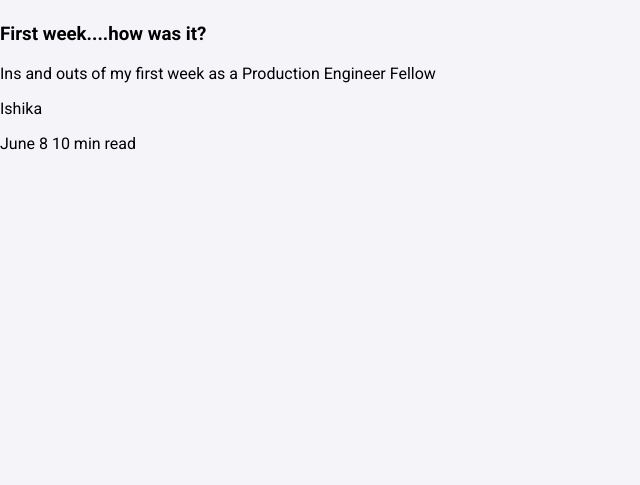
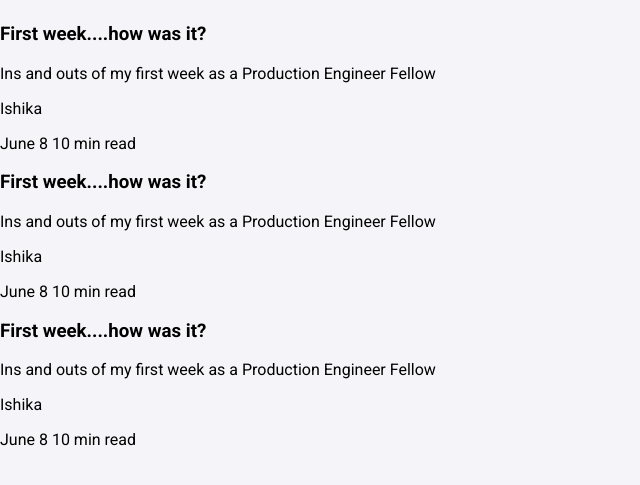
Before and after one commit to MLH-Fellowship/flask-blogger, a Flask app: page / in a window 1280 px wide. Shown: the part 255-740 px from the top of the page, without its empty margins (0-640 px from the left). Run offline with Flask 2, Linux system fonts and the light colour scheme.

Commit message:
add basic layout to home page

```diff
--- a/app/templates/index.html
+++ b/app/templates/index.html
@@ -44,12 +44,24 @@
       </h1>
     </div>
     <section class="blogposts">
-      <div class="post">
+      <a class="post">
         <h3>First week....how was it?</h3>
         <p>Ins and outs of my first week as a Production Engineer Fellow</p>
-        <a>Ishika</a>
+        <img>Ishika</img>
         <p>June 8 10 min read</p>
-      </div>
+      </a>
+      <a class="post">
+        <h3>First week....how was it?</h3>
+        <p>Ins and outs of my first week as a Production Engineer Fellow</p>
+        <img>Ishika</img>
+        <p>June 8 10 min read</p>
+      </a>
+      <a class="post">
+        <h3>First week....how was it?</h3>
+        <p>Ins and outs of my first week as a Production Engineer Fellow</p>
+        <img>Ishika</img>
+        <p>June 8 10 min read</p>
+      </a>
     </section>
   </body>
 </html>
```
